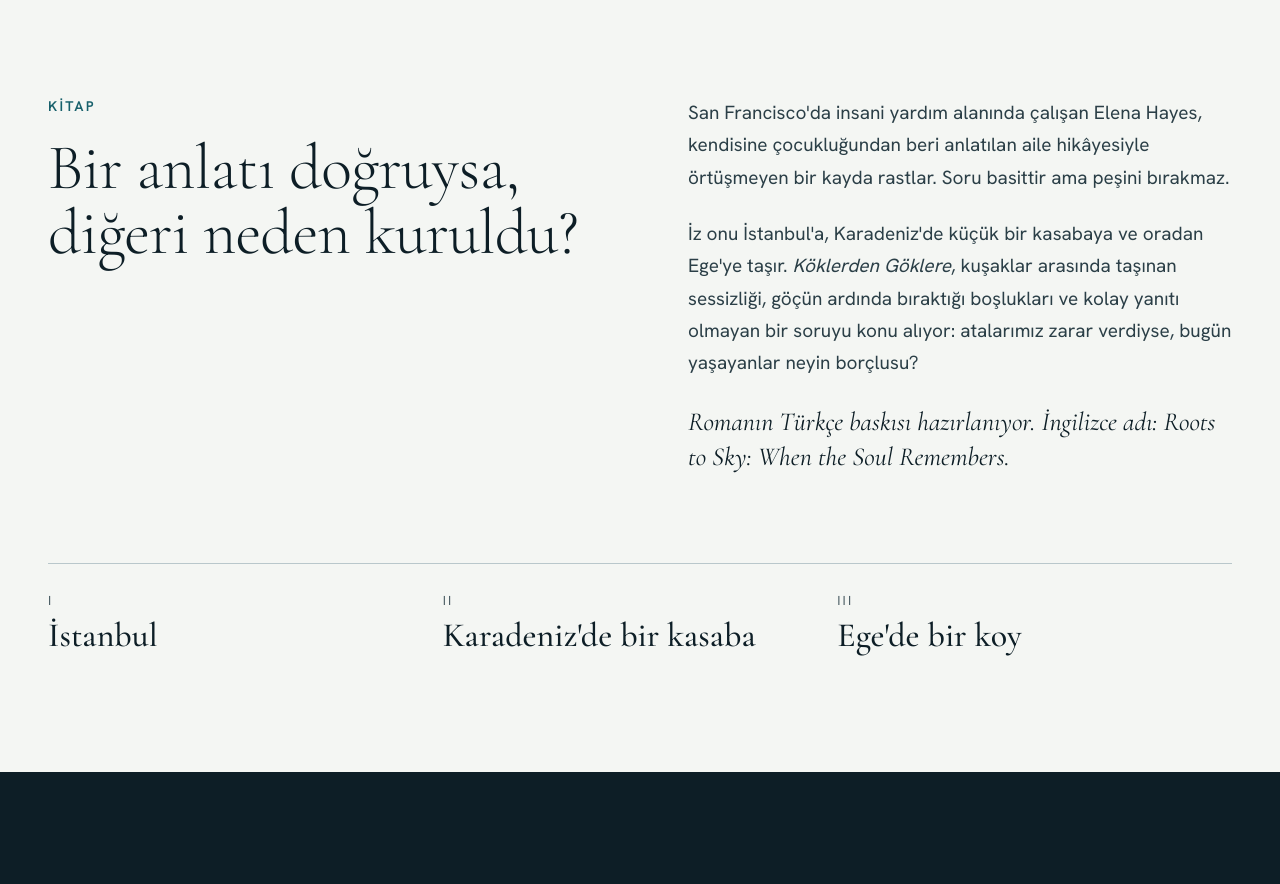
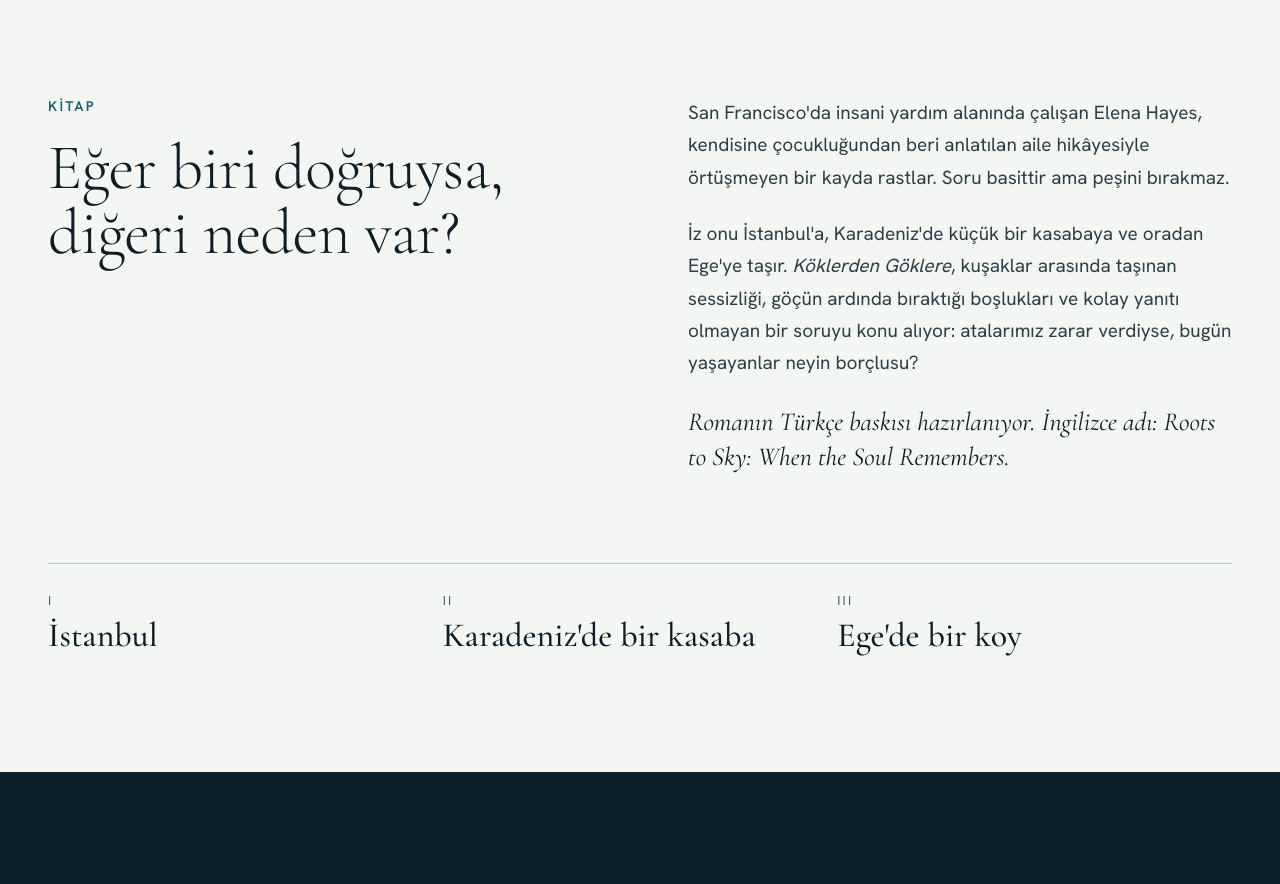
Before and after one commit to erdogansemsiyeci-ship-it/rootstoskynovel-site, a plain HTML site: page tr/index.html in a window 1280 px wide. Shown: the part 840-1724 px from the top of the page. Drawn offline with nearby package versions, Linux system fonts and the light colour scheme.

Commit message:
TR sayfa h2: 'Eger biri dogruysa, digeri neden var?'

```diff
--- a/tr/index.html
+++ b/tr/index.html
@@ -74,7 +74,7 @@
       <div class="two">
         <div class="stack">
           <p class="eyebrow">Kitap</p>
-          <h2 class="h2">Bir anlatı doğruysa, diğeri neden kuruldu?</h2>
+          <h2 class="h2">Eğer biri doğruysa, diğeri neden var?</h2>
         </div>
         <div class="prose">
           <p>San Francisco'da insani yardım alanında çalışan Elena Hayes, kendisine çocukluğundan beri anlatılan aile hikâyesiyle örtüşmeyen bir kayda rastlar. Soru basittir ama peşini bırakmaz.</p>
```
